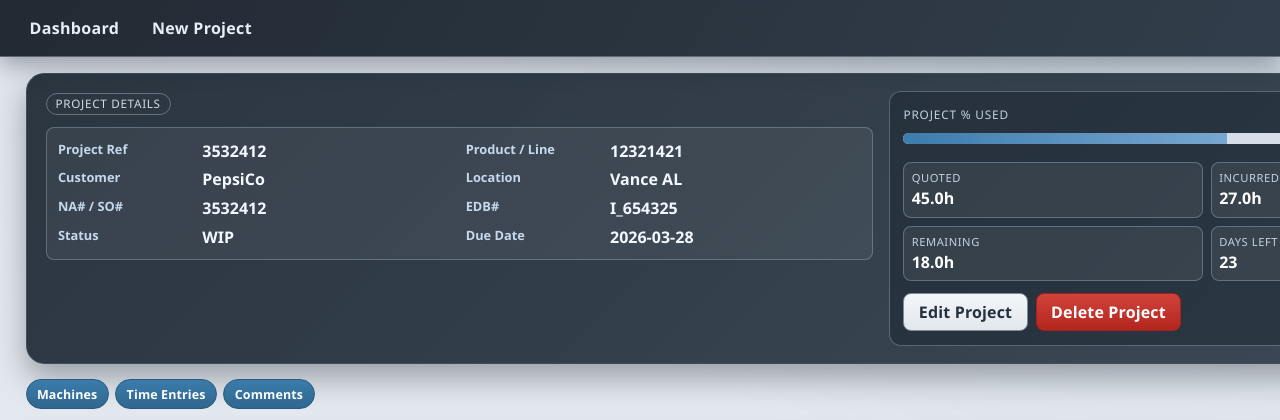
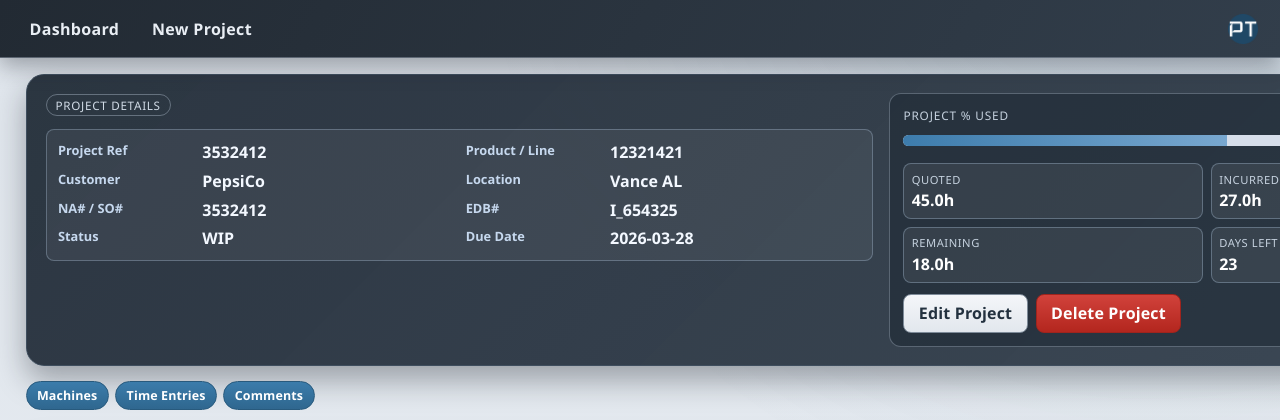
Before and after one commit to AdashAZ/Project-Tracker, a Flask app: page /projects/2 in a window 1280 px wide; the page is wider, and only the part inside the window is pictured. Shown: the top 420 px of that part. Run offline with Flask 3, Linux system fonts and the light colour scheme; data comes from the database, SQL or seed files in the repository; data that the repository does not hold is empty.

Commit message:
Added logo :)

```diff
--- a/static/css/styles.css
+++ b/static/css/styles.css
@@ -73,12 +73,33 @@ h3 {
   box-shadow: 0 6px 20px rgba(16, 36, 64, 0.24);
 }
 
+.nav-left {
+  display: flex;
+  align-items: center;
+  gap: 0.75rem;
+}
+
 .navbar a {
   color: #eff5ff;
   font-weight: 600;
   letter-spacing: 0.02em;
   padding: 0.4rem 0.65rem;
   border-radius: var(--radius-sm);
+}
+
+.nav-logo-link {
+  margin-left: auto;
+  display: inline-flex;
+  align-items: center;
+  justify-content: center;
+  padding: 0.2rem !important;
+}
+
+.nav-logo {
+  display: block;
+  width: 30px;
+  height: 30px;
+  border-radius: 6px;
 }
 
 .navbar a:hover {
--- a/templates/base.html
+++ b/templates/base.html
@@ -2,17 +2,32 @@
 <html lang="en">
   <head>
     <meta charset="UTF-8" />
-    <title>{% block title %}Safety Tracker{% endblock %}</title>
+    <title>{% block title %}Project Tracker{% endblock %}</title>
     <link rel="stylesheet" href="{{ url_for('static', filename='css/styles.css') }}">
     <script src="{{ url_for('static', filename='js/main.js') }}" defer></script>
     <link rel="icon" type="image/x-icon" href="{{ url_for('static', filename='favicon.ico') }}">
+    <link rel="icon" type="image/png" sizes="32x32" href="{{ url_for('static', filename='android-chrome-512x512.png') }}">
   </head>
 
   <body>
     <header>
       <nav class="navbar">
-        <a href="{{ url_for('dashboard') }}">Dashboard</a>
-        <a href="{{ url_for('new_project') }}">New Project</a>
+        <div class="nav-left">
+          <a href="{{ url_for('dashboard') }}">Dashboard</a>
+          <a href="{{ url_for('new_project') }}">New Project</a>
+        </div>
+        <a
+          class="nav-logo-link"
+          href="{{ url_for('dashboard') }}"
+          aria-label="Go to Dashboard"
+          title="Dashboard"
+        >
+          <img
+            class="nav-logo"
+            src="{{ url_for('static', filename='favicon-32x32.png') }}"
+            alt="Project Tracker"
+          >
+        </a>
       </nav>
     </header>
 
--- a/templates/dashboard.html
+++ b/templates/dashboard.html
@@ -1,6 +1,6 @@
 {% extends "base.html" %}
 
-{% block title %}Dashboard - Safety Tracker{% endblock %}
+{% block title %}Dashboard - Project Tracker{% endblock %}
 
 {% block content %}
 <h1>Project Tracking</h1>
--- a/templates/project_detail.html
+++ b/templates/project_detail.html
@@ -1,6 +1,6 @@
 {% extends "base.html" %}
 
-{% block title %}Project {{ project.id }} - Safety Tracker{% endblock %}
+{% block title %}Project {{ project.id }} - Project Details{% endblock %}
 
 {% block content %}
 {% set project_ref = project.na_number or project.edb_number or ('Project ' ~ (project.id | string)) %}
--- a/templates/project_form.html
+++ b/templates/project_form.html
@@ -1,6 +1,6 @@
 {% extends "base.html" %}
 
-{% block title %}New Project - Safety Tracker{% endblock %}
+{% block title %}New Project - Project Tracker{% endblock %}
 
 {% block content %}
 <h1>New Project</h1>
```
Also changed, not shown: static/android-chrome-192x192.png (added), static/android-chrome-512x512.png (added), static/apple-touch-icon.png (added), static/favicon-16x16.png (added), static/favicon-32x32.png (added), static/favicon.ico, static/favicon_old.ico (added).
